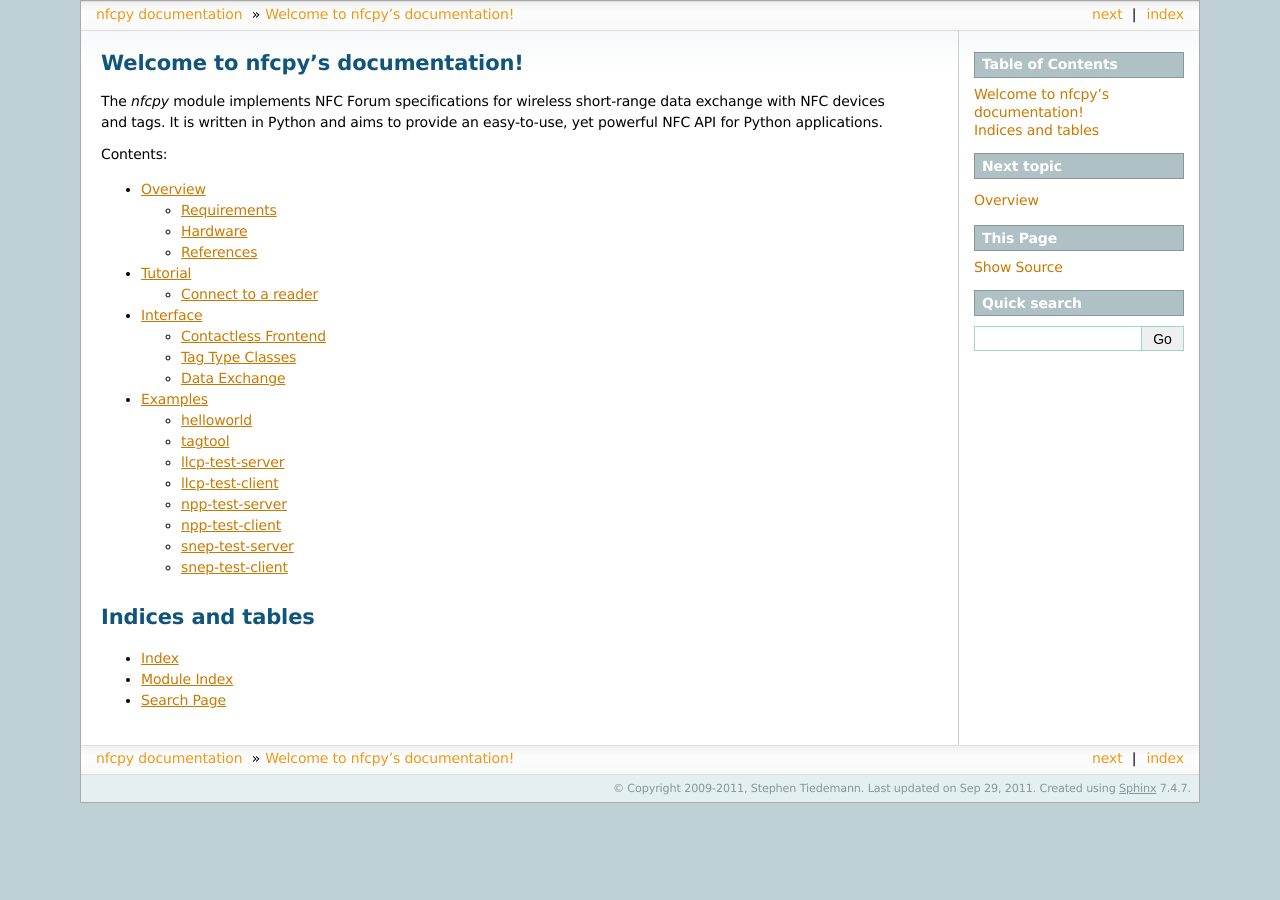
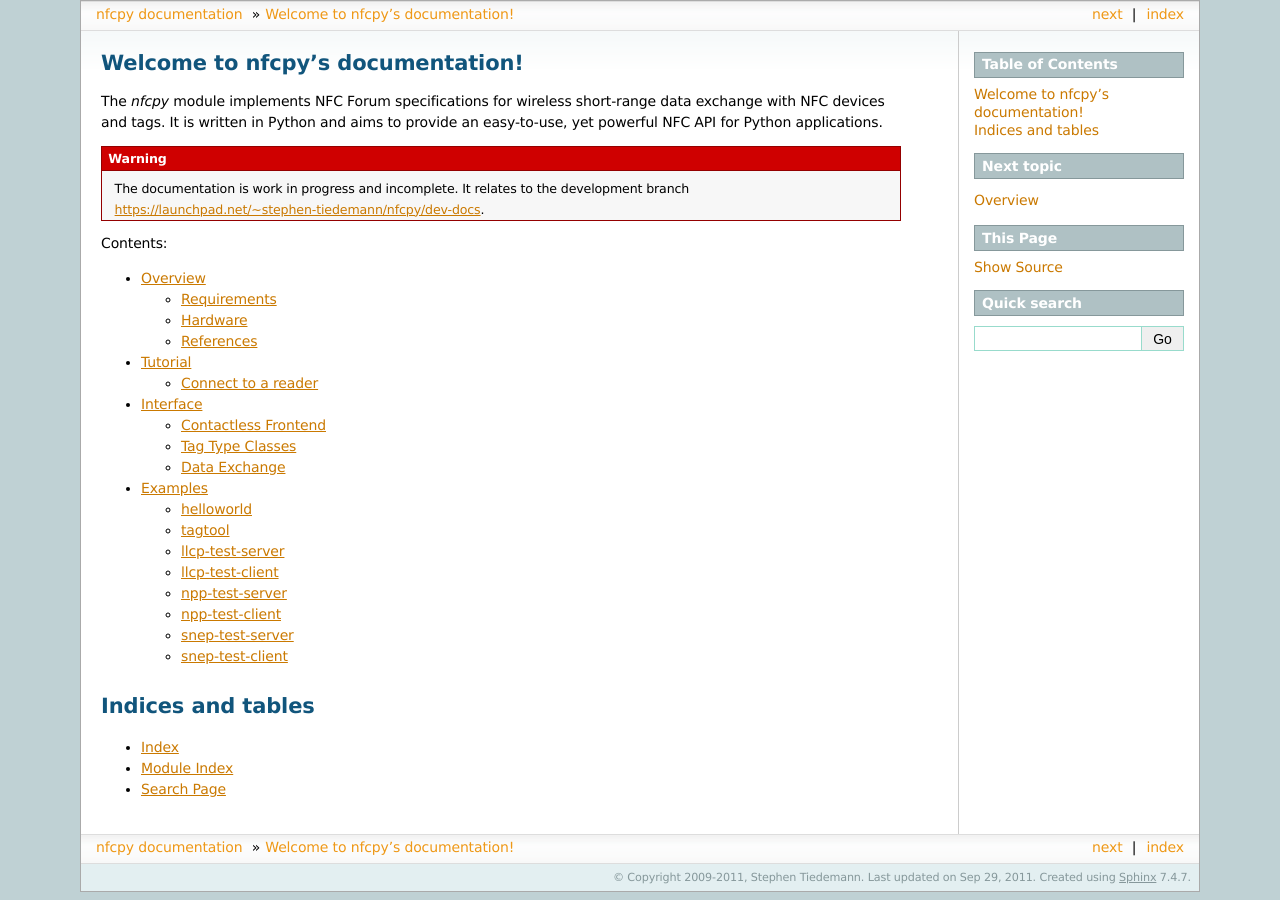
Before and after one commit to nfcpy/nfcpy, a Sphinx documentation site: the page built from docs/index.rst, in a window 1280 px wide. Built offline with Sphinx 7.4.7, drawn with Linux system fonts in a browser that asks for light colours.

Commit message:
added warning about wip status

```diff
--- a/docs/index.rst
+++ b/docs/index.rst
@@ -5,6 +5,10 @@
 =================================
 
 The *nfcpy* module implements NFC Forum specifications for wireless short-range data exchange with NFC devices and tags. It is written in Python and aims to provide an easy-to-use, yet powerful NFC API for Python applications.
+
+.. warning::
+
+   The documentation is work in progress and incomplete. It relates to the development branch https://launchpad.net/~stephen-tiedemann/nfcpy/dev-docs.
 
 Contents:
 
```
